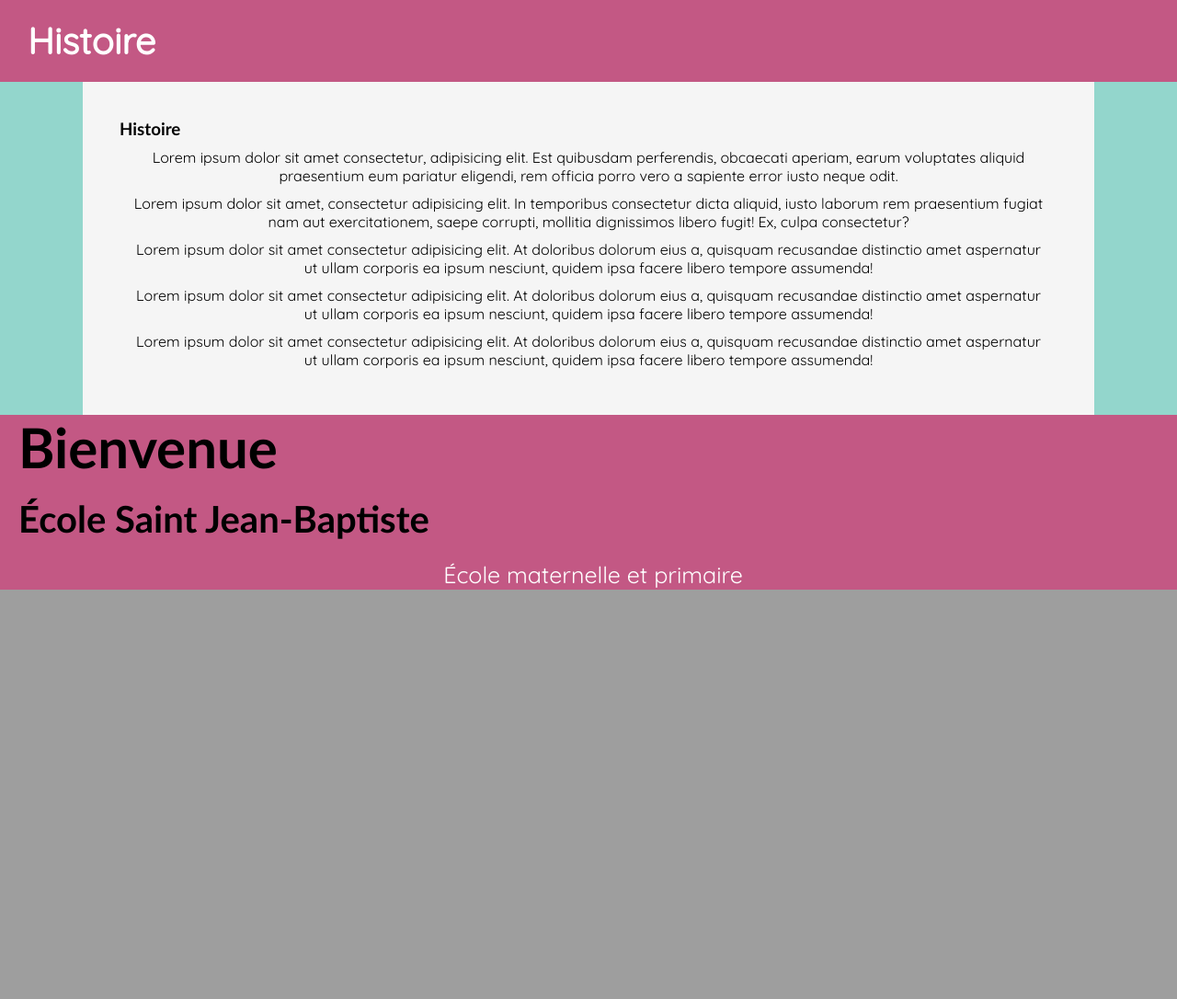
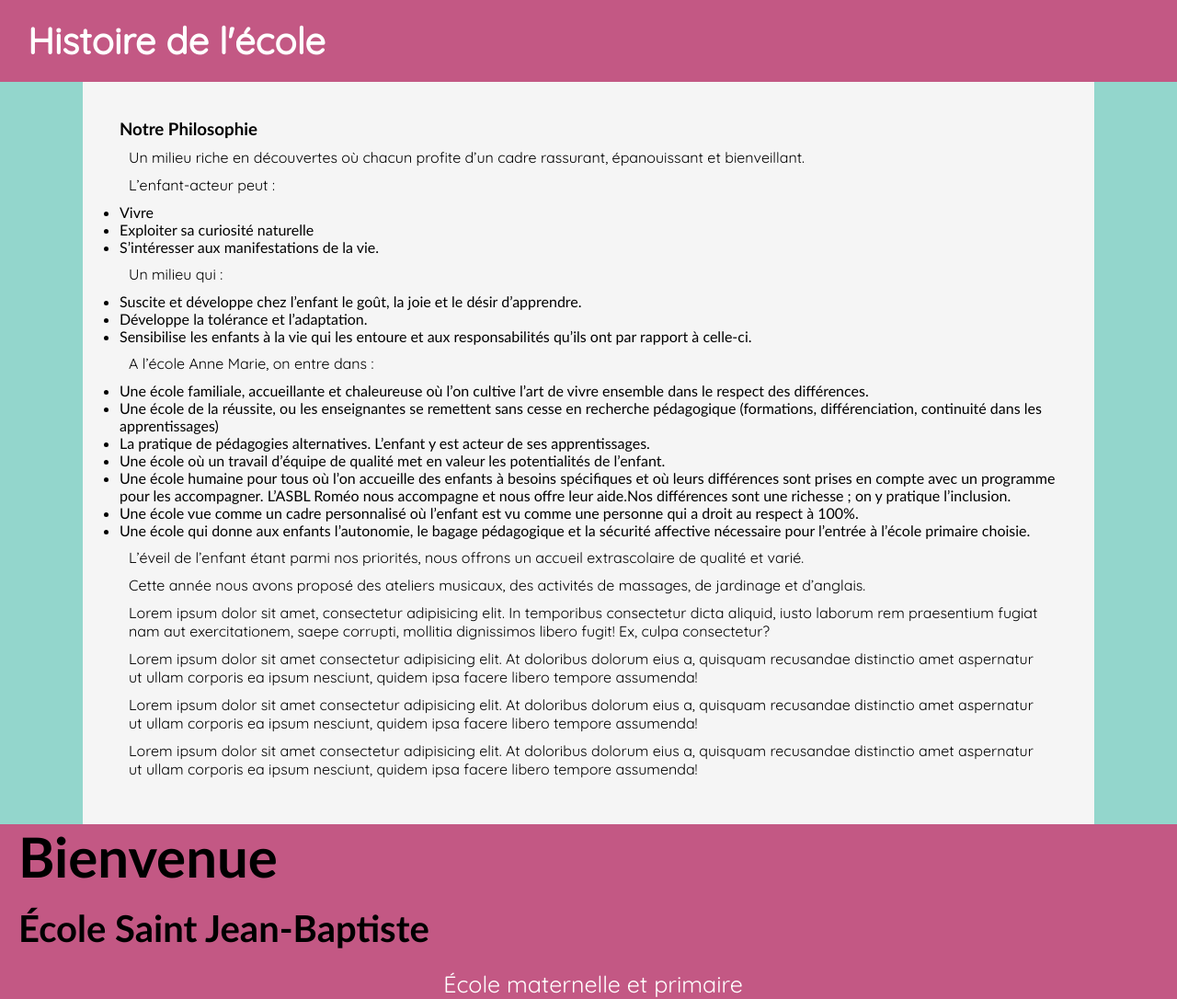
Before and after one commit to emontaigne/ecole_st_jean_baptiste_php, a PHP site: template view/page/histoire.php in a window 1280 px wide. Shown: the part 401-1487 px from the top of the page at 92% size. Before the commit the page ends 1042 px from the top, so only its background shows below. Run offline with PHP 8.4, Linux system fonts and the light colour scheme; the template is opened without the code that fills it, so the values that code supplies are empty.

Commit message:
added header images and text to apropos, histoire and motdirection

```diff
--- a/public/css/apropos.css
+++ b/public/css/apropos.css
@@ -1,3 +1,10 @@
 .apropos-test {
   color: palevioletred;
 }
+
+.header-img-apropos {
+  width: 100%;
+  height: 400px;
+  background: url("../images/classroom.jpg");
+  background-size: cover;
+}
--- a/public/css/histoire.css
+++ b/public/css/histoire.css
@@ -1,3 +1,14 @@
 .histoire-test {
   color: blue;
 }
+
+.header-img-histoire {
+  width: 100%;
+  height: 400px;
+  background: url("../images/school.jpg");
+  background-size: cover;
+}
+
+.histoire p {
+  text-align: left;
+}
--- a/public/css/info.css
+++ b/public/css/info.css
@@ -7,10 +7,10 @@
 }*/
 
 /* -----header----- */
-.header-img {
+.header-img-info {
   width: 100%;
   height: 400px;
-  /* background: url("books-crop-2.jpg"); */
+  background: url("../images/books-crop-2.jpg");
   background-size: cover;
 }
 
--- a/public/css/motdirection.css
+++ b/public/css/motdirection.css
@@ -1,7 +1,7 @@
-.header-img {
+.header-img-mot {
   width: 100%;
   height: 400px;
-  background: url("../images/books-crop-2.jpg");
+  background: url("../images/classroom2.jpg");
   background-size: cover;
 }
 .div-rose {
--- a/view/page/histoire.php
+++ b/view/page/histoire.php
@@ -1,20 +1,43 @@
 <!-- <p class="histoire-test">histoire</p> -->
 
-<div class="header-img" id="header-img"></div>
+<div class="header-img-histoire" id="header-img"></div>
 <div class="div-rose">
     <a href="">
-        <h1>Histoire</h1>
+        <h1>Histoire de l'école</h1>
     </a>
 </div>
 
-<div class="texte-info">
+<div class="texte-info histoire">
     <div class="info-onglet" id="ephemerides">
-    <h3><a name="ephe">Histoire</a></h3>
-    <p>
-        Lorem ipsum dolor sit amet consectetur, adipisicing elit. Est
-        quibusdam perferendis, obcaecati aperiam, earum voluptates aliquid
-        praesentium eum pariatur eligendi, rem officia porro vero a sapiente
-        error iusto neque odit.
+        <h3><a name="ephe">Notre Philosophie</a></h3>
+        <p>Un milieu riche en découvertes où chacun profite d’un cadre rassurant, épanouissant et bienveillant.</p>
+        <p>L’enfant-acteur peut :</p>
+        <ul>
+            <li>Vivre</li>
+            <li>Exploiter sa curiosité naturelle</li>
+            <li>S’intéresser aux manifestations de la vie.</li>
+        </ul>
+
+        <p>Un milieu qui :</p>
+        <ul>
+            <li>Suscite et développe chez l’enfant le goût, la joie et le désir d’apprendre.</li>
+            <li>Développe la tolérance et l’adaptation.</li>
+            <li>Sensibilise les enfants à la vie qui les entoure et aux responsabilités qu’ils ont par rapport à celle-ci.</li>
+        </ul>
+
+        <p>A l’école Anne Marie, on entre dans :</p>
+        <ul>
+            <li>Une école familiale, accueillante et chaleureuse où l’on cultive l’art de vivre ensemble dans le respect des différences.</li>
+            <li>Une école de la réussite, ou les enseignantes se remettent sans cesse en recherche pédagogique (formations, différenciation, continuité dans les apprentissages)</li>
+            <li>La pratique de pédagogies alternatives. L’enfant y est acteur de ses apprentissages.</li>
+            <li>Une école où un travail d’équipe de qualité met en valeur les potentialités de l’enfant.</li>
+            <li>Une école humaine pour tous où l’on accueille des enfants à besoins spécifiques et où leurs différences sont prises en compte avec un programme pour les accompagner. L’ASBL Roméo nous accompagne et nous offre leur aide.Nos différences sont une richesse ; on y pratique l’inclusion.</li>
+            <li>Une école vue comme un cadre personnalisé où l’enfant est vu comme une personne qui a droit au respect à 100%.</li>
+            <li>Une école qui donne aux enfants l’autonomie, le bagage pédagogique et la sécurité affective nécessaire pour l’entrée à l’école primaire choisie.</li>
+        </ul>
+
+        <p>L’éveil de l’enfant étant parmi nos priorités, nous offrons un accueil extrascolaire de qualité et varié.</p>
+        <p>Cette année nous avons proposé des ateliers musicaux, des activités de massages, de jardinage et d’anglais.
         </p>
         <p>
             Lorem ipsum dolor sit amet, consectetur adipisicing elit. In
--- a/view/page/info.php
+++ b/view/page/info.php
@@ -1,4 +1,4 @@
-<div class="header-img" id="header-img"></div>
+<div class="header-img-info" id="header-img"></div>
       <div class="div-rose">
         <a href=""><h1>Informations génerales</h1></a>
       </div>
--- a/view/page/motdirection.php
+++ b/view/page/motdirection.php
@@ -1,4 +1,4 @@
-<div class="header-img"></div>
+<div class="header-img-mot"></div>
     <div class="div-rose">
       <h1>Mot de la Direction</h1>
       <img
```
Also changed, not shown: view/page/apropos.php (+5 -6 lines), public/images/classroom.jpg (added), public/images/classroom2.jpg (added), public/images/school.jpg (added). Lines whose indentation alone changed are shown as unchanged.
